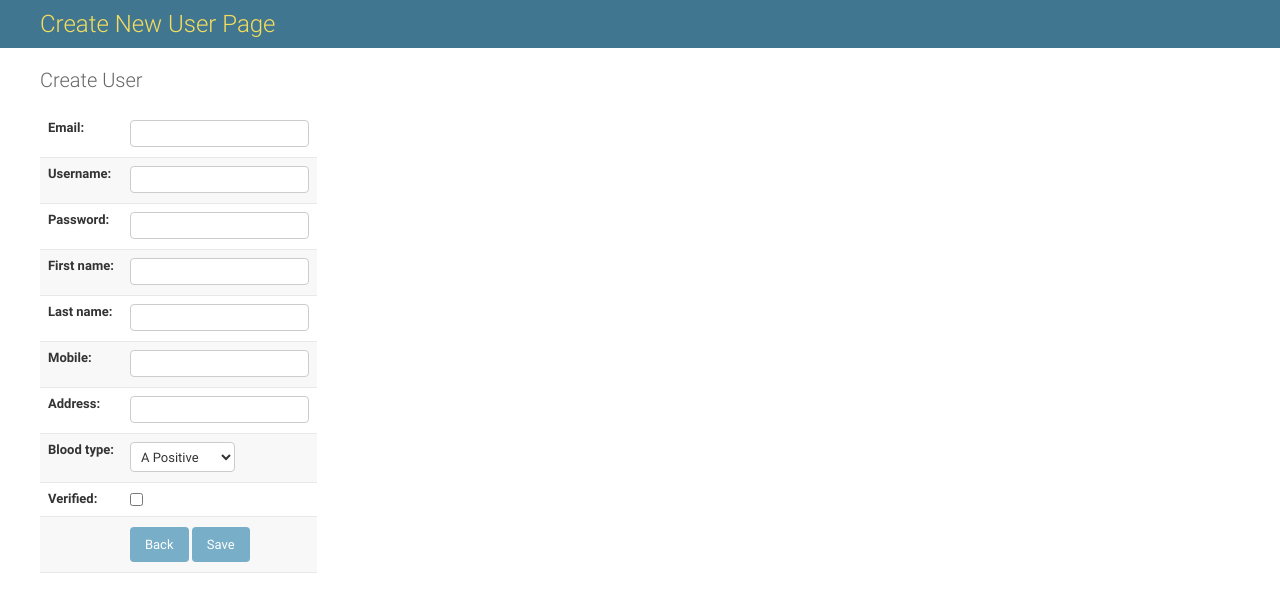
After one commit to Carnivalio/BloodLine, a Django app: page /bloodline/user_create/ in a window 1280 px wide. The commit adds this page. Shown: the top 612 px of the page. Run offline with Django 3.2, Linux system fonts and the light colour scheme.

Commit message:
Added CRUD Functional
Database Feature:
-Create
-Retrieve
-Update
-Delete

```diff
--- a/bloodline/models.py
+++ b/bloodline/models.py
@@ -4,14 +4,19 @@ from django.db import models
 from django.forms import ModelForm
 from django.utils import timezone
 from django.core.validators import RegexValidator
+from django.contrib.auth.models import User
 
 phone_regex = RegexValidator(regex=r'^\+?1?\d{9,15}$', message="Mobile/Phone number must be entered in the format: '+999999999'. Minimum 9 digits & up to 15 digits allowed.")
 
 BLOOD_CHOICES = (
-    (0, 'O'),
-    (1, 'A'),
-    (2, 'B'),
-    (3, 'AB'),
+    (0, 'A Positive'),
+    (1, 'A Negative'),
+    (2, 'B Positive'),
+    (3, 'B Negative'),
+    (4, 'AB Positive'),
+    (5, 'AB Negative'),
+    (6, 'O Positive'),
+    (7, 'O Negative'),
 )
 
 STATUS_CHOICES = (
@@ -49,5 +54,4 @@ class Blood(models.Model):
     donor_date = models.DateTimeField('donor date', null=False, blank=False, unique=True)
     blood_status = models.IntegerField(choices=STATUS_CHOICES, default=0, null=False, blank=False)
     def __str__(self):
-        # return dict(STATUS_CHOICES).get(self.blood_status)
         return self.user.username
--- a/bloodline/templates/bloodline/index.html
+++ b/bloodline/templates/bloodline/index.html
@@ -23,17 +23,18 @@
 					{% for user in user_list %}
 					<tr>
 						<td>{{ user.id }}</td>
-						<td><a href="{% url 'bloodline:detail' user.id %}">{{ user.username }}</a></td>
+						<td><a href="{% url 'bloodline_app:user_detail' user.id %}">{{ user.username }}</a></td>
 					</tr>
 					{% endfor %}
 					<tr>
 						<td></td>
-                		<td><a href="{% url 'bloodline:add_user' %}">Add User</a></td>
+                		<td><input onclick="location.href='{% url 'bloodline_app:user_create' %}';" type="button" value="Create User" /></td>
             		</tr>
 				</tbody>
 			</table>
 		{% else %}
 		    <p>No user registered.</p>
+		    <input onclick="location.href='{% url 'bloodline_app:user_create' %}';" type="button" value="Create User" />
 		{% endif %}
 	</div>
 </div>
--- /dev/null
+++ b/bloodline/templates/bloodline/user_create.html
@@ -0,0 +1,27 @@
+{% load static %}
+<link rel="stylesheet" type="text/css" href="{% static 'bloodline/style.css' %}" />
+<link rel="stylesheet" type="text/css" href="/static/admin/css/base.css" />
+<link rel="stylesheet" type="text/css" href="/static/admin/css/dashboard.css" />
+
+<div id="header">
+    <div id="branding">
+    	<h1>Create New User Page</h1>
+    </div>
+</div>
+
+<div id="content" class="flex">
+	<div id="content-main">
+{% block content %}
+    <h1>Create User</h1>
+    <form method="POST" class="post-form">{% csrf_token %}
+        <table>
+        {{ form.as_table }}
+        <tr>
+            <td></td>
+            <td><input type="button" value="Back" onClick="javascript:history.go(-1);"> <input type="submit" value="Save" /></td>
+        </tr>
+        </table>
+    </form>
+{% endblock %}
+	</div>
+</div>
--- a/bloodline/urls.py
+++ b/bloodline/urls.py
@@ -5,6 +5,8 @@ from . import views
 app_name = 'bloodline'
 urlpatterns = [
     url(r'^$', views.IndexView.as_view(), name='index'),
-    url(r'^(?P<pk>[0-9]+)/$', views.DetailView.as_view(), name='detail'),
-    url(r'^add_user$', views.add_user, name='add_user'),
+    url(r'^(?P<pk>[0-9]+)/$', views.DetailView.as_view(), name='user_detail'),
+    url(r'^user_create/$', views.CreateUser.as_view(), name='user_create'),
+    url(r'^(?P<pk>\d+)/user_update/$', views.UpdateUser.as_view(), name='user_update'),
+    url(r'^(?P<pk>\d+)/user_delete/$', views.DeleteUser.as_view(), name='user_delete'),
 ]
--- a/bloodline/views.py
+++ b/bloodline/views.py
@@ -2,46 +2,45 @@ from django.shortcuts import get_object_or_404, render
 from django.http import HttpResponseRedirect
 from django.urls import reverse
 from django.views import generic
+from django.contrib.messages.views import SuccessMessageMixin
 from django.utils import timezone
 from django.shortcuts import redirect
+from django.views.generic.edit import CreateView
+from django.views.generic.edit import UpdateView
+from django.views.generic.edit import DeleteView
+from django.urls import reverse_lazy
 
 from .models import User, Bank, Blood
 from .forms import UserForm, BankForm, BloodForm
 
-"""
-This class renders index page, which demonstrates all
-the users registered on the website
-"""
 class IndexView(generic.ListView):
     template_name = 'bloodline/index.html'
     context_object_name = 'user_list'
 
     def get_queryset(self):
-        return User.objects.all().order_by('-id')[:20]
+        return User.objects.all().order_by('-id')[:10]
 
-"""
-This class renders user details page, which demonstrates
-the personal information of a specific user
-"""
 class DetailView(generic.DetailView):
     model = User
-    # Specify the templete using for details page
-    template_name = 'bloodline/detail.html'
+    template_name = 'bloodline/user_detail.html'
 
+class CreateUser(SuccessMessageMixin, CreateView):
+    template_name = 'bloodline/user_create.html'
+    success_url = reverse_lazy('bloodline_app:index')
+    model = User
+    fields = ['email', 'username', 'password', 'first_name', 'last_name', 'mobile', 'address', 'blood_type', 'verified']
+    template_name_suffix = '_create_form'
+    success_message = "User successfully created!"
 
-def add_user(request):
-    """
-    This function implements adding user to the detail page
-    """
-    if request.method == "POST":
-        # Get data from the posted form
-        form = UserForm(request.POST)
-        # Validate the posted data (Handled by the model)
-        if form.is_valid():
-            model_instance = form.save(commit=False) # Save the user input data into the form object
-            model_instance.timestamp = timezone.now() # Get the current timestamp for the logging purpose
-            model_instance.save() # Save the data from the form into the database through model
-            return redirect('/bloodline') # Redirect to the index page
-    else:
-        form = UserForm()
-    return render(request, "bloodline/add_user.html", {'form': form})
+class UpdateUser(UpdateView):
+    template_name = 'bloodline/user_update.html'
+    model = User
+    success_url = reverse_lazy('bloodline_app:index')
+    fields = ['email', 'username', 'password', 'first_name', 'last_name', 'mobile', 'address', 'blood_type', 'verified']
+    template_name_suffix = '_update_form'
+
+class DeleteUser(DeleteView):
+    template_name = 'bloodline/user_delete.html'
+    model = User
+    success_url = reverse_lazy('bloodline_app:index')
+    template_name_suffix = '_confirm_delete'
--- a/bloodline_prj/urls.py
+++ b/bloodline_prj/urls.py
@@ -17,6 +17,6 @@ from django.conf.urls import include, url
 from django.contrib import admin
 
 urlpatterns = [
-	url(r'^bloodline/', include('bloodline.urls')),
+	url(r'^bloodline/', include('bloodline.urls', namespace="bloodline_app")),
     url(r'^admin/', admin.site.urls),
 ]
```
Also changed, not shown: bloodline/templates/bloodline/user_delete.html (added, +28 -0 lines), bloodline/templates/bloodline/user_detail.html (added, +69 -0 lines), bloodline/templates/bloodline/user_update.html (added, +27 -0 lines), bloodline/forms.py (line endings or trailing spaces), bloodline/static/bloodline/style.css (line endings or trailing spaces), db.sqlite3.
